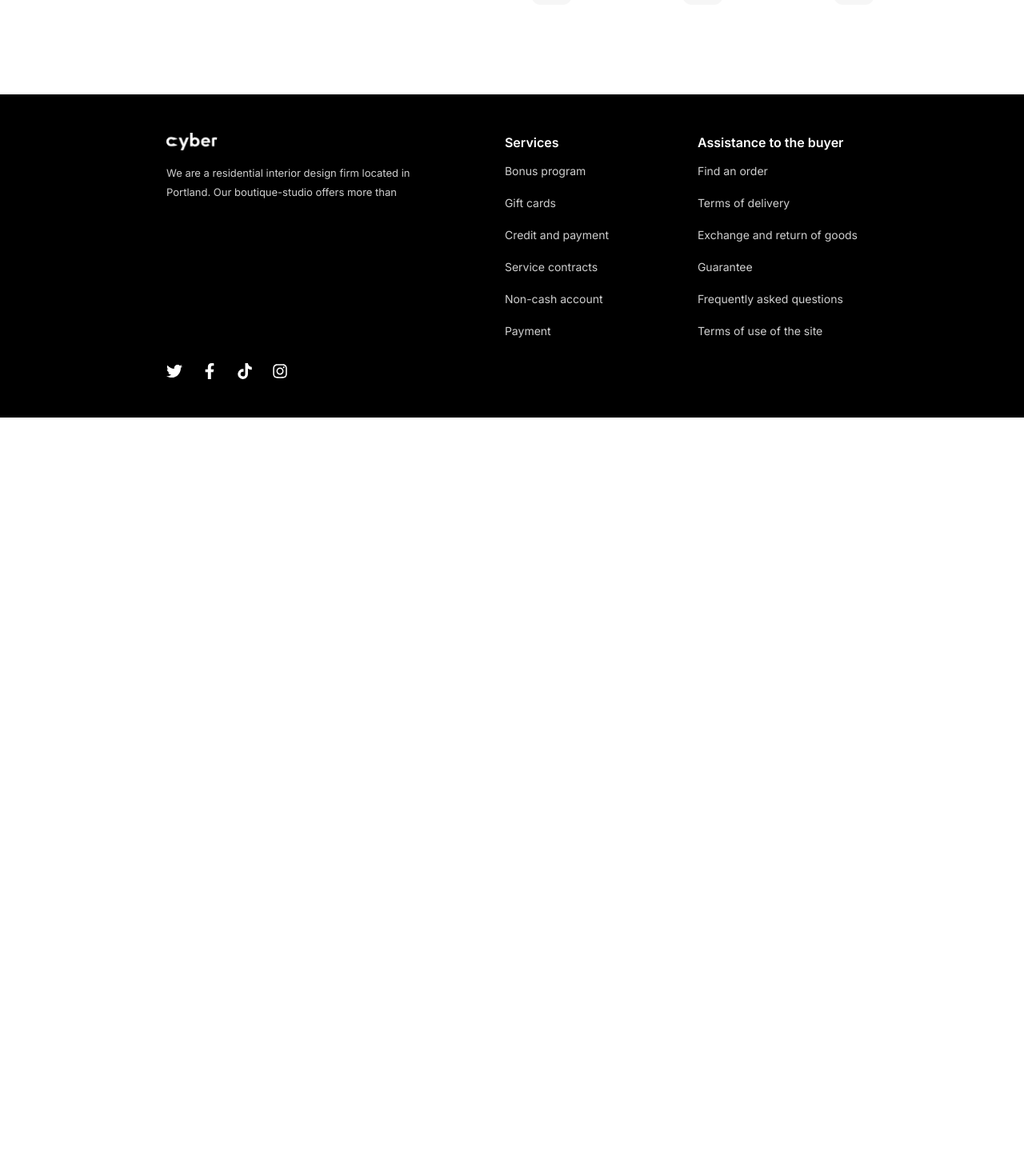
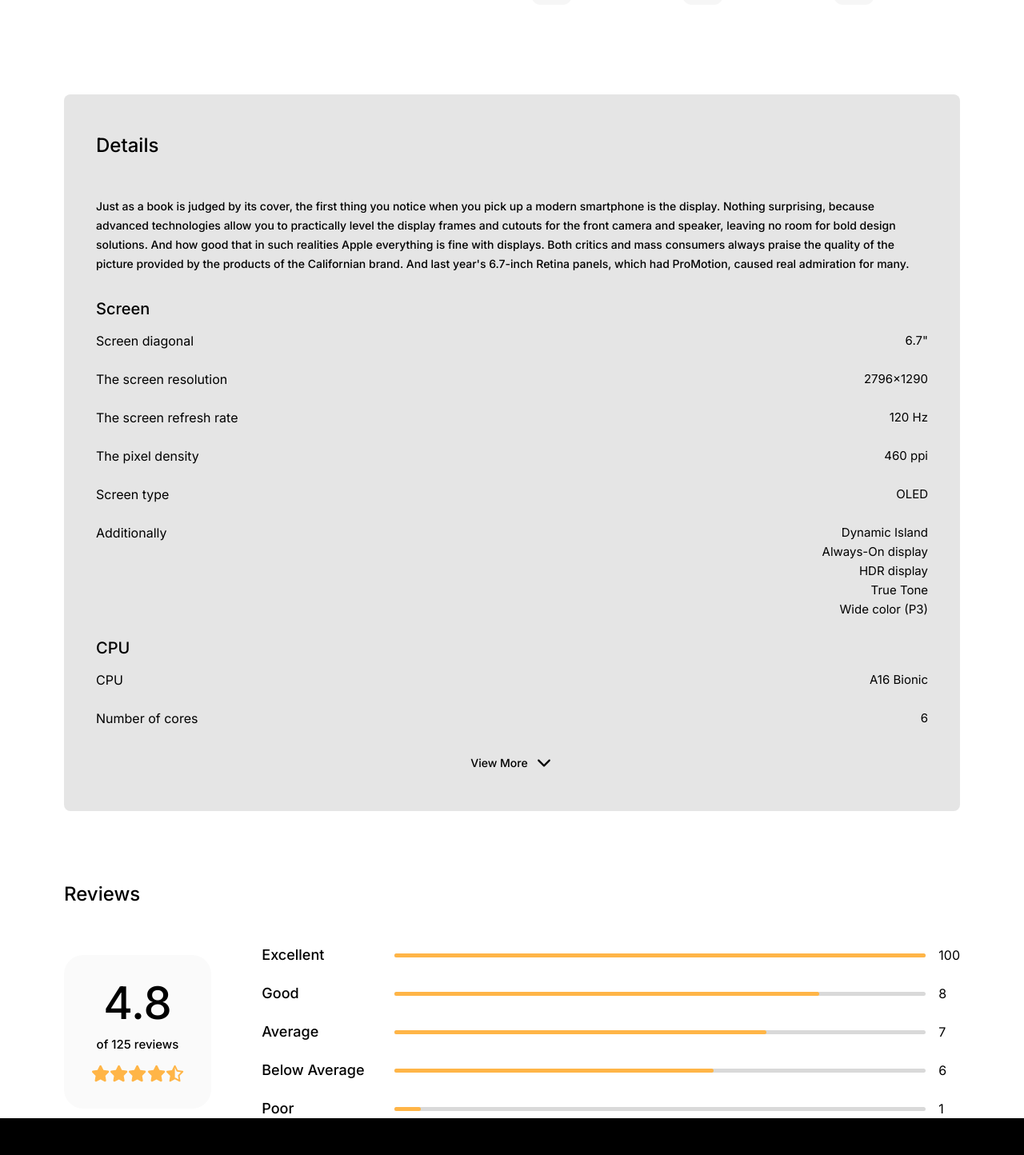
Before and after one commit to Ellham-dev/estore-react, a React (Vite) app: page /singlePage in a window 1280 px wide. Shown: the part 974-2418 px from the top of the page at 80% size. Before the commit the page ends 1496 px from the top, so only its background shows below. Built offline with nearby package versions, Linux system fonts and the light colour scheme.

Commit message:
Details part end

```diff
--- a/src/components/SinglePageProduct.jsx
+++ b/src/components/SinglePageProduct.jsx
@@ -6,12 +6,12 @@ import Color_2 from "/color1.png"
 import Color_3 from "/color2.png"
 import Color_4 from "/color3.png"
 import Color_5 from "/color4.png"
-import { FaMobileScreenButton } from "react-icons/fa6"
+import { FaMobileScreenButton, FaRegStarHalfStroke, FaStar } from "react-icons/fa6"
 import { CiDeliveryTruck } from "react-icons/ci"
 import { GiBattery75, GiConfirmed, GiProcessor } from "react-icons/gi"
 import { GoCpu } from "react-icons/go"
 import { IoCamera } from "react-icons/io5"
-import { IoMdReverseCamera } from "react-icons/io"
+import { IoIosArrowDown, IoMdReverseCamera } from "react-icons/io"
 import { RiHomeSmileLine } from "react-icons/ri"
 
 
@@ -73,42 +73,42 @@ const SinglePageProduct = () => {
               </div>
               <div className="flex items-center flex-wrap gap-x-4 gap-y-4 mb-6">
                 <div className="bg-[#F4F4F4] w-[168px] flex items-center gap-x-2 px-2 rounded-lg">
-                <FaMobileScreenButton size={24}/>
+                  <FaMobileScreenButton size={24} />
                   <div className="text-sm leading-4 text-[#4E4E4E] py-4">
                     <h6 className="">Screen size</h6>
                     <p className="font-medium">6.7"</p>
                   </div>
                 </div>
                 <div className="bg-[#F4F4F4] w-[168px] flex items-center gap-x-2 px-2 rounded-lg">
-                <GiProcessor size={24}/>
+                  <GiProcessor size={24} />
                   <div className="text-sm leading-4 text-[#4E4E4E] py-4">
                     <h6 className="">CPU</h6>
                     <p className="font-medium">Apple A16 Bionic</p>
                   </div>
                 </div>
                 <div className="bg-[#F4F4F4] w-[168px] flex items-center gap-x-2 px-2 rounded-lg">
-                <GoCpu size={24}/>
+                  <GoCpu size={24} />
                   <div className="text-sm leading-4 text-[#4E4E4E] py-4">
                     <h6 className="">Number of Cores</h6>
                     <p className="font-medium">6</p>
                   </div>
                 </div>
                 <div className="bg-[#F4F4F4] w-[168px] flex items-center gap-x-2 px-2 rounded-lg">
-                <IoCamera size={24}/>
+                  <IoCamera size={24} />
                   <div className="text-sm leading-4 text-[#4E4E4E] py-4">
                     <h6 className="">Main camera</h6>
                     <p className="font-medium">48-12 -12 MP</p>
                   </div>
                 </div>
                 <div className="bg-[#F4F4F4] w-[168px] flex items-center gap-x-2 px-2 rounded-lg">
-                <IoMdReverseCamera size={24}/>
+                  <IoMdReverseCamera size={24} />
                   <div className="text-sm leading-4 text-[#4E4E4E] py-4">
                     <h6 className="">Front-camera</h6>
                     <p className="font-medium">12 MP</p>
                   </div>
                 </div>
                 <div className="bg-[#F4F4F4] w-[168px] flex items-center gap-x-2 px-2 rounded-lg">
-                <GiBattery75 size={24}/>
+                  <GiBattery75 size={24} />
                   <div className="text-sm leading-4 text-[#4E4E4E] py-4">
                     <h6 className="">Battery capacity</h6>
                     <p className="font-medium">4323 mAh</p>
@@ -125,24 +125,133 @@ const SinglePageProduct = () => {
               <div className="space-x-8 flex items-center">
                 <div className="flex items-center gap-x-4 w-[157px]">
                   <div className="bg-[#F6F6F6] flex items-center justify-center h-[56px] w-[56px] rounded-xl">
-                <CiDeliveryTruck size={24} className=""/>
+                    <CiDeliveryTruck size={24} className="" />
                   </div>
                   <p className="w-[100px] text-sm leading-6 font-medium">Free Delivery
                     1-2 day</p>
                 </div>
                 <div className="flex items-center gap-x-4 w-[157px]">
                   <div className="bg-[#F6F6F6] flex items-center justify-center h-[56px] w-[56px] rounded-xl">
-                <RiHomeSmileLine size={24} className=""/>
+                    <RiHomeSmileLine size={24} className="" />
                   </div>
                   <p className="w-[100px] text-sm leading-6 font-medium">Stock
                     Today</p>
                 </div>
                 <div className="flex items-center gap-x-4 w-[157px]">
                   <div className="bg-[#F6F6F6] flex items-center justify-center h-[56px] w-[56px] rounded-xl">
-                <GiConfirmed size={24} className=""/>
+                    <GiConfirmed size={24} className="" />
                   </div>
                   <p className="w-[100px] text-sm leading-6 font-medium"> Guaranteed
                     1 year</p>
+                </div>
+              </div>
+            </div>
+          </div>
+          <div className="bg-[#d5d5d59d] w-full rounded-lg px-10 py-12 ">
+            <div className="">
+              <div className="">
+                <h5 className="text-2xl font-medium leading-8 mb-12">Details</h5>
+                <p className="text-sm font-medium leading-6 mb-8">Just as a book is judged by its cover, the first thing you notice when you pick up a modern smartphone is the display. Nothing surprising, because advanced technologies allow you to practically level the display frames and cutouts for the front camera and speaker, leaving no room for bold design solutions. And how good that in such realities Apple everything is fine with displays. Both critics and mass consumers always praise the quality of the picture provided by the products of the Californian brand. And last year's 6.7-inch Retina panels, which had ProMotion, caused real admiration for many.</p>
+              </div>
+              <div className="">
+                <h6 className="text-xl font-medium leading-6 mb-4">Screen</h6>
+                <div className="flex items-center justify-between mb-6">
+                  <h6 className="text-[16px] leading-6">Screen diagonal</h6>
+                  <p className="text-[15px] leading-6">6.7"</p>
+                </div>
+                <div className="flex items-center justify-between mb-6">
+                  <h6 className="text-[16px] leading-6">The screen resolution</h6>
+                  <p className="text-[15px] leading-6">2796x1290</p>
+                </div>
+                <div className="flex items-center justify-between mb-6">
+                  <h6 className="text-[16px] leading-6">The screen refresh rate</h6>
+                  <p className="text-[15px] leading-6">120 Hz</p>
+                </div>
+                <div className="flex items-center justify-between mb-6">
+                  <h6 className="text-[16px] leading-6">The pixel density</h6>
+                  <p className="text-[15px] leading-6">460 ppi</p>
+                </div>
+                <div className="flex items-center justify-between mb-6">
+                  <h6 className="text-[16px] leading-6">Screen type</h6>
+                  <p className="text-[15px] leading-6">OLED</p>
+                </div>
+                <div className="flex justify-between mb-6">
+                  <h6 className="text-[16px] leading-6">Additionally</h6>
+                  <p className="text-[15px] leading-6 text-end">Dynamic Island<br />Always-On display<br />HDR display<br />True Tone<br />Wide color (P3)</p>
+                </div>
+                <div className="">
+                  <h6 className="text-xl font-medium leading-6 mb-4">CPU</h6>
+                  <div className="flex items-center justify-between mb-6">
+                    <h6 className="text-[16px] leading-6">CPU</h6>
+                    <p className="text-[15px] leading-6">A16 Bionic</p>
+                  </div>
+                  <div className="flex items-center justify-between mb-8">
+                    <h6 className="text-[16px] leading-6">Number of cores</h6>
+                    <p className="text-[15px] leading-6">6</p>
+                  </div>
+                </div>
+              </div>
+            </div>
+            <div className="flex items-center gap-x-2 justify-center ">
+              <h6 className="text-sm font-medium leading-6">View More</h6>
+              <IoIosArrowDown size={24} />
+            </div>
+          </div>
+          {/* review_part */}
+
+          <div className="mt-[88px]">
+            <div className="mb-12 ">
+              <h6 className="text-2xl leading-8 font-medium">Reviews</h6>
+            </div>
+            <div className="flex items-center justify-between">
+              <div className=" bg-[#FAFAFA] w-[184px] rounded-3xl">
+                <div className="p-8 flex flex-col items-center">
+                  <h3 className="text-[56px] leading-14 font-medium mb-4">4.8</h3>
+                  <p className="text-[15px] leading-4 font-medium mb-4">of 125 reviews</p>
+                  <div className="flex items-center text-[#FFB547] w-[116px]">
+                    <FaStar size={24} />
+                    <FaStar size={24} />
+                    <FaStar size={24} />
+                    <FaStar size={24} />
+                    <FaRegStarHalfStroke size={24} />
+                  </div>
+                </div>
+              </div>
+              <div className="">
+                <div className="flex items-center gap-x-4 mb-6">
+                  <h5 className="text-lg leading-4 font-medium w-[150px]">Excellent</h5>
+                  <div className="w-[664px] bg-[#D9D9D9] rounded-full h-[5px] dark:bg-gray-700">
+                    <div className="bg-[#FFB547] h-[5px] rounded-full" style={{width: "100%"}}></div>
+                  </div>
+                  <p>100</p>
+                </div>
+                <div className="flex items-center gap-x-4 mb-6">
+                  <h5 className="text-lg leading-4 font-medium w-[150px]">Good</h5>
+                  <div className="w-[664px] bg-[#D9D9D9] rounded-full h-[5px] dark:bg-gray-700">
+                    <div className="bg-[#FFB547] h-[5px] rounded-full" style={{width: "80%"}}></div>
+                  </div>
+                  <p>8</p>
+                </div>
+                <div className="flex items-center gap-x-4 mb-6">
+                  <h5 className="text-lg leading-4 font-medium w-[150px]">Average</h5>
+                  <div className="w-[664px] bg-[#D9D9D9] rounded-full h-[5px] dark:bg-gray-700">
+                    <div className="bg-[#FFB547] h-[5px] rounded-full" style={{width: "70%"}}></div>
+                  </div>
+                  <p>7</p>
+                </div>
+                <div className="flex items-center gap-x-4 mb-6">
+                  <h5 className="text-lg leading-4 font-medium w-[150px]">Below Average</h5>
+                  <div className="w-[664px] bg-[#D9D9D9] rounded-full h-[5px] dark:bg-gray-700">
+                    <div className="bg-[#FFB547] h-[5px] rounded-full" style={{width: "60%"}}></div>
+                  </div>
+                  <p className="self-end">6</p>
+                </div>
+                <div className="flex items-center gap-x-4">
+                  <h5 className="text-lg leading-4 font-medium w-[150px]">Poor</h5>
+                  <div className="w-[664px] bg-[#D9D9D9] rounded-full h-[5px] dark:bg-gray-700">
+                    <div className="bg-[#FFB547] h-[5px] rounded-full" style={{width: "5%"}}></div>
+                  </div>
+                  <p>1</p>
                 </div>
               </div>
             </div>
```
Lines whose indentation alone changed are shown as unchanged.
